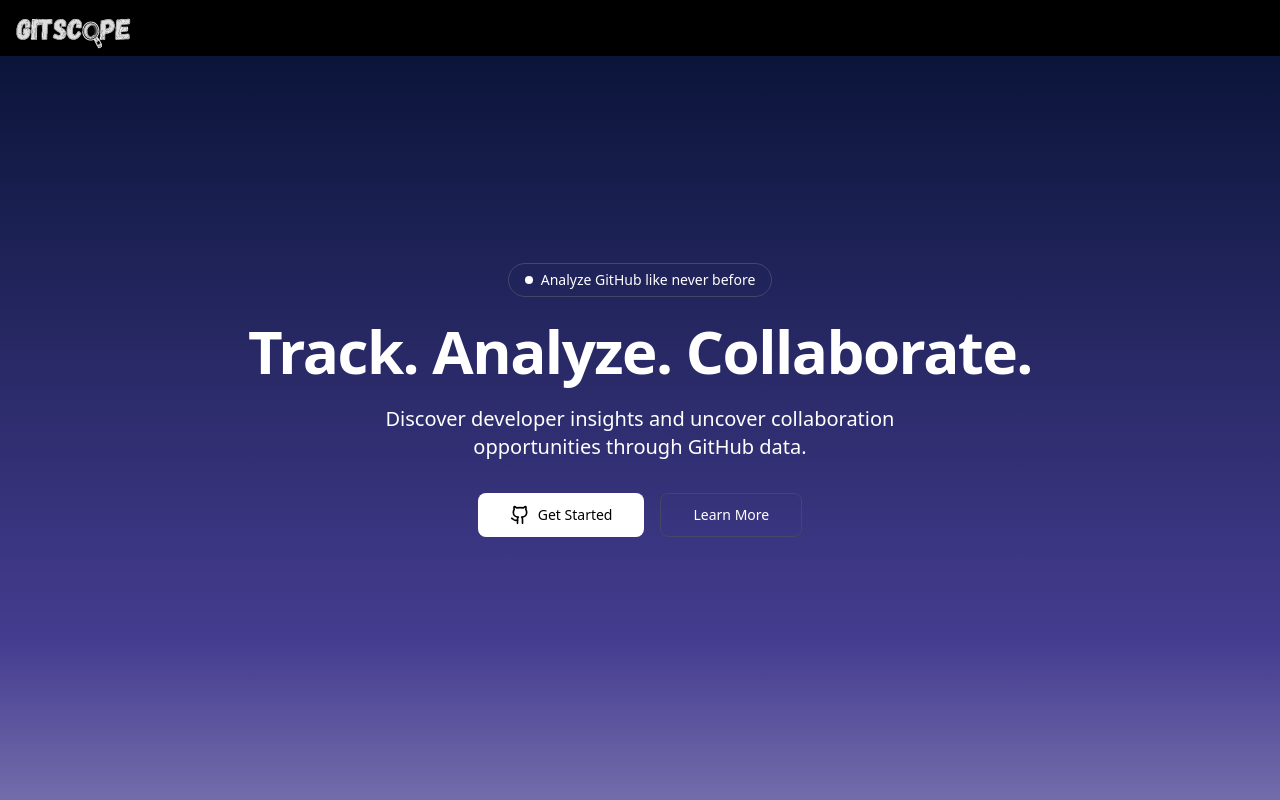
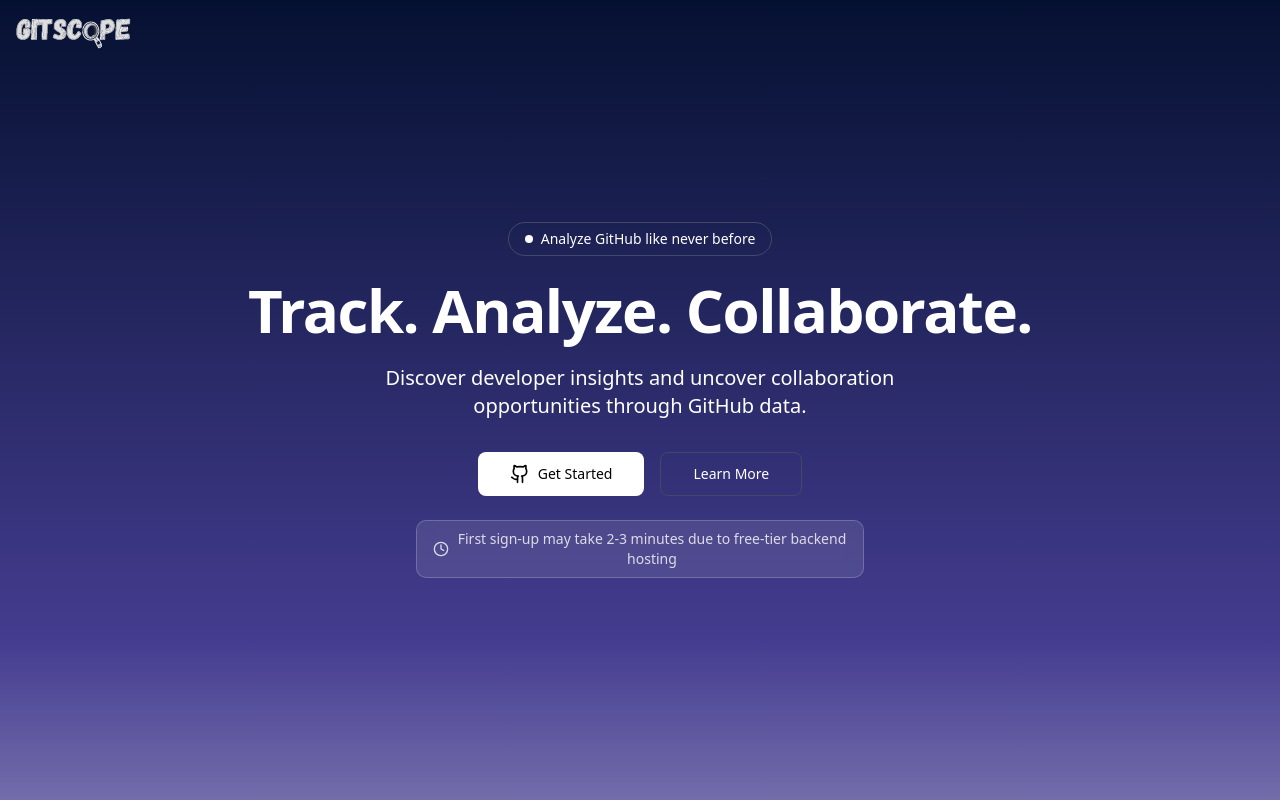
Before and after one commit to vijha742/Analytica_frontend, a Next.js app: page / in a window 1280 px wide. Shown: the top 800 px of the page. Built offline with nearby package versions, Linux system fonts and the light colour scheme.

Commit message:
Changed the header and some UI quirks..

```diff
--- a/src/app/page.tsx
+++ b/src/app/page.tsx
@@ -35,7 +35,7 @@
 
   return (
     <div className="flex flex-col min-h-screen">
-      <div className="fixed top-0 left-0 w-full flex items-center justify-between bg-black p-1 z-99 ">
+      <div className="fixed top-0 left-0 w-full flex items-center justify-between p-1 z-99 ">
         <div>
           <Link href="/" className="flex items-center space-x-2">
             <Image
--- a/src/components/ui/HeroSection.tsx
+++ b/src/components/ui/HeroSection.tsx
@@ -1,6 +1,6 @@
 import { useEffect, useRef } from "react";
 import { Button } from "@/components/ui/button";
-import { Github } from "lucide-react";
+import { Github, Clock } from "lucide-react";
 import gsap from "gsap";
 import { ScrollTrigger } from "gsap/dist/ScrollTrigger";
 import Image from "next/image";
@@ -87,6 +87,14 @@
           <Button size="lg" variant="outline" className="gap-2">
             Learn More
           </Button>
+        </div>
+
+        {/* First Sign-up Notice */}
+        <div className="mt-6 flex items-center gap-2 text-sm text-white/80 bg-white/10 backdrop-blur-sm border border-white/20 rounded-lg px-4 py-2 max-w-md z-10">
+          <Clock className="h-4 w-4 flex-shrink-0" />
+          <span>
+            First sign-up may take 2-3 minutes due to free-tier backend hosting
+          </span>
         </div>
       </div>
 
```
Also changed, not shown: public/analytica.png (added).
